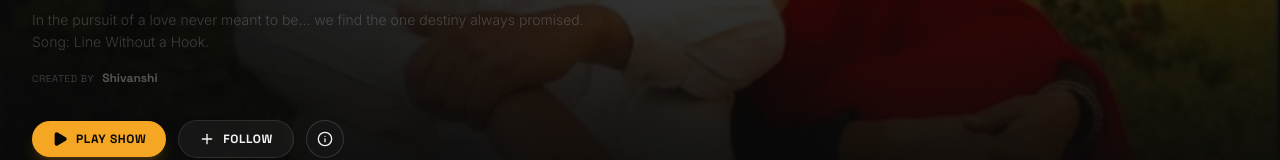
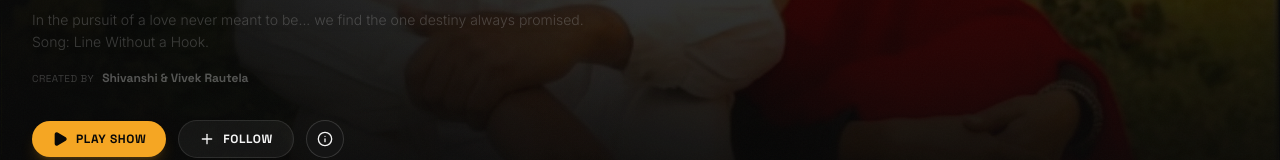
Before and after one commit to vivekrautela03-lang/theoldverse_production, a Next.js app: page / in a window 1280 px wide. Shown: the part 562-722 px from the top of the page. Built offline with nearby package versions, Linux system fonts and the light colour scheme.

Commit message:
Update homepage hero slider creator text to Shivanshi & Vivek Rautela

```diff
--- a/src/app/page.tsx
+++ b/src/app/page.tsx
@@ -238,7 +238,7 @@ export default function HomePage() {
                     href={`/creator/${featuredItem.creatorId}`}
                     className="text-xs font-grotesk font-bold text-oldverse-text hover:text-oldverse-accent transition-colors"
                   >
-                    {featuredItem.creatorName}
+                    Shivanshi & Vivek Rautela
                   </Link>
                 </div>
               </motion.div>
```
